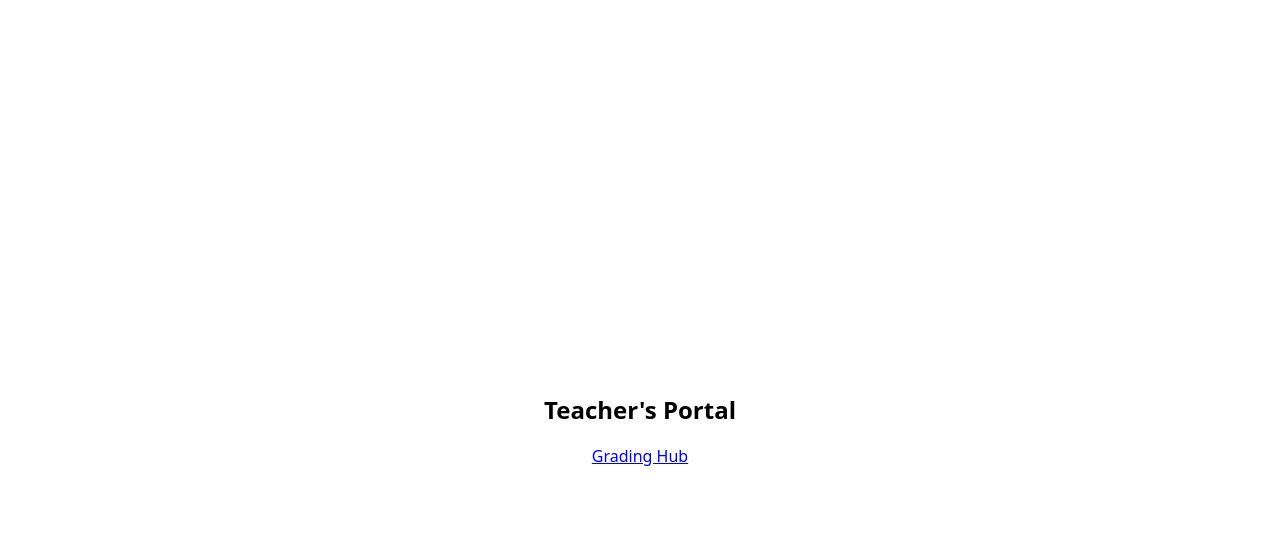
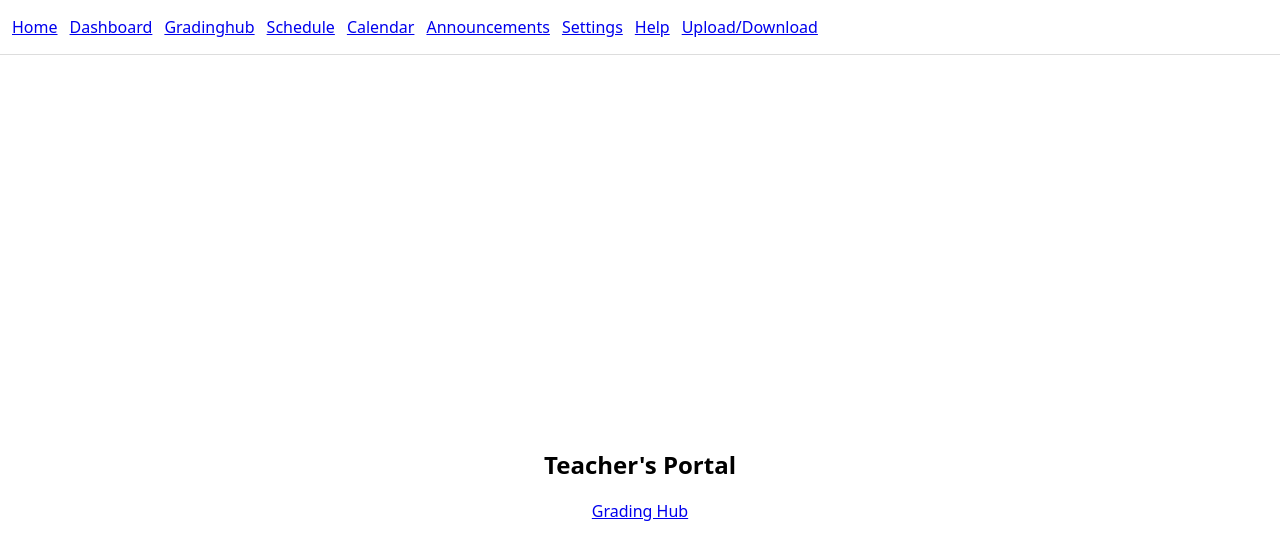
Before and after one commit to wizardvon/school-portal, a plain HTML site: page teacher-portal.html in a window 1280 px wide. Drawn offline with Linux system fonts and the light colour scheme.

Commit message:
Update teacher-portal.html

```diff
--- a/teacher-portal.html
+++ b/teacher-portal.html
@@ -1,5 +1,19 @@
 <!doctype html>
+
 <html lang="en">
+<header style="padding:12px;border-bottom:1px solid #ddd;font-family:system-ui,Arial">
+  <nav style="display:flex;gap:12px;flex-wrap:wrap">
+    <a href="./index.html">Home</a>
+    <a href="./teacher-dashboard.html">Dashboard</a>
+    <a href="./teacher-gradinghub.html">Gradinghub</a>
+    <a href="./teacher-schedule.html">Schedule</a>
+    <a href="./teacher-calendar.html">Calendar</a>
+    <a href="./teacher-announcements.html">Announcements</a>
+    <a href="./teacher-settings.html">Settings</a>
+    <a href="./teacher-help.html">Help</a>
+    <a href="./teacher-files.html">Upload/Download</a>
+  </nav>
+</header>
 <head>
   <meta charset="utf-8" />
   <meta name="viewport" content="width=device-width,initial-scale=1" />
```
